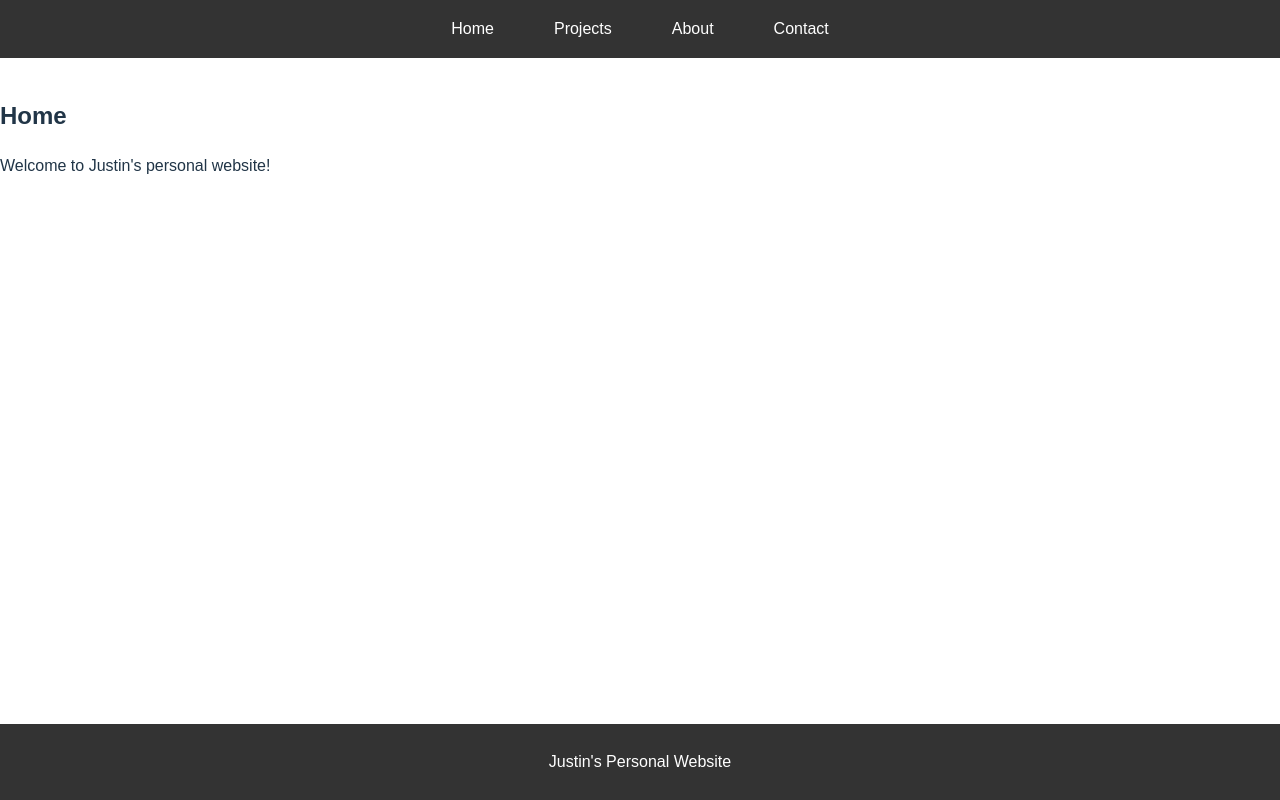
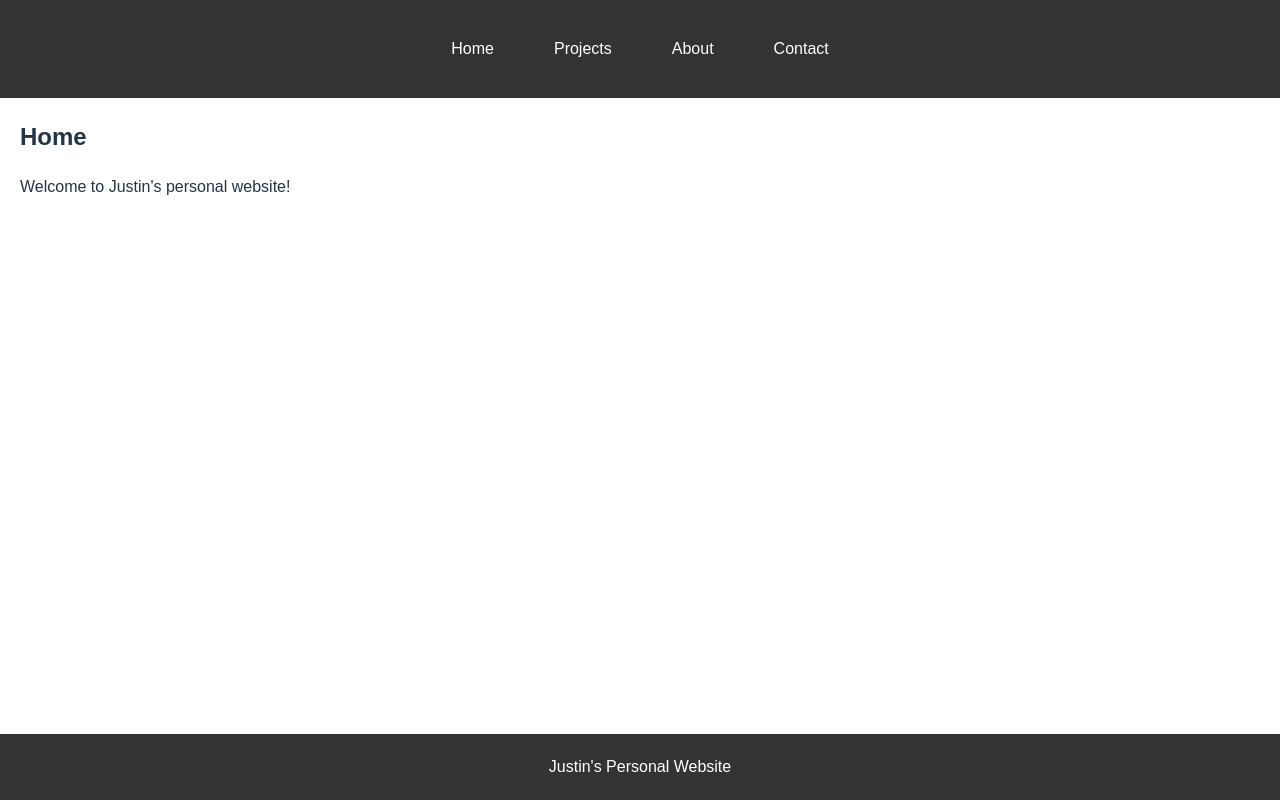
Before and after one commit to JustinLieng/CPSC-349-Project-2, a React (Vite) app in the folder project2/website/: page / in a window 1280 px wide. Built offline with nearby package versions, Linux system fonts and the light colour scheme.

Commit message:
css adjustments

```diff
--- a/project2/website/src/App.css
+++ b/project2/website/src/App.css
@@ -8,12 +8,11 @@ body {
   min-height: 100vh;
   min-width: 100vw;
   overflow: auto;
-  padding:
 }
 
 nav {
   background-color: #333;
-  padding: 10px 0;
+  padding: 30px;
   text-align: center;
   overflow: auto;
 }
@@ -33,12 +32,12 @@ nav button:hover {
 
 main {
   flex: auto;
-  padding: 20px 0;
+  padding: 1px 20px;
 }
 
 footer {
   background-color: #333;
   color: white;
   text-align: center;
-  padding: 10px 0;
+  padding: 5px 0;
 }
```
